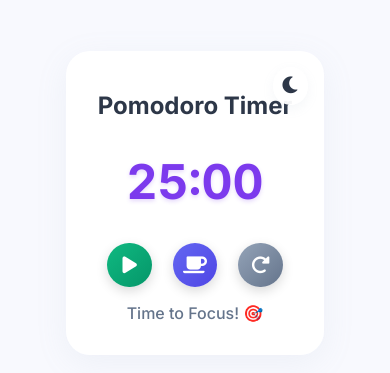
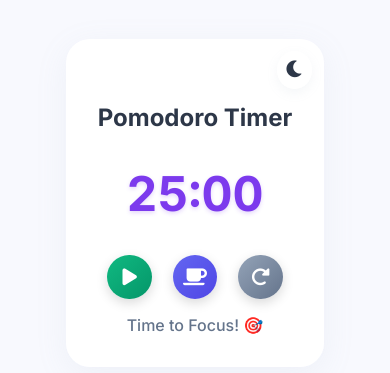
Before and after one commit to coffeecoder1411/BYOA-Pomodoro, a plain HTML site: page index.html in a window 390 px wide. Shown: the part 219-592 px from the top of the page. Drawn offline with Linux system fonts and the light colour scheme.

Commit message:
fixed icon overlap issue

```diff
--- a/styles.css
+++ b/styles.css
@@ -58,6 +58,7 @@ body {
     transition: background-color 0.3s ease, box-shadow 0.3s ease;
     margin: 1rem;
     max-width: 90vw;
+    position: relative;
 }
 
 .timer {
@@ -131,8 +132,15 @@ body {
 
 .theme-toggle {
     position: absolute;
-    top: 1.5rem;
-    right: 1.5rem;
+    top: 1rem;
+    right: 1rem;
+    z-index: 10;
+}
+
+h1 {
+    margin-top: 2.5rem;
+    margin-bottom: 1rem;
+    font-size: clamp(1.5rem, 5vw, 2rem);
 }
 
 #theme-toggle-btn {
@@ -155,17 +163,20 @@ body {
 @media (max-width: 480px) {
     h1 {
         font-size: 1.5rem;
-        margin: 0.5rem 0;
+        margin-top: 2rem;
+        margin-bottom: 0.5rem;
     }
 
     .theme-toggle {
-        top: 1rem;
-        right: 1rem;
+        top: 0.75rem;
+        right: 0.75rem;
     }
 
     #theme-toggle-btn {
         font-size: 1.2rem;
         padding: 0.5rem;
+        backdrop-filter: blur(5px);
+        background: var(--container-bg);
     }
 
     .mode {
```
